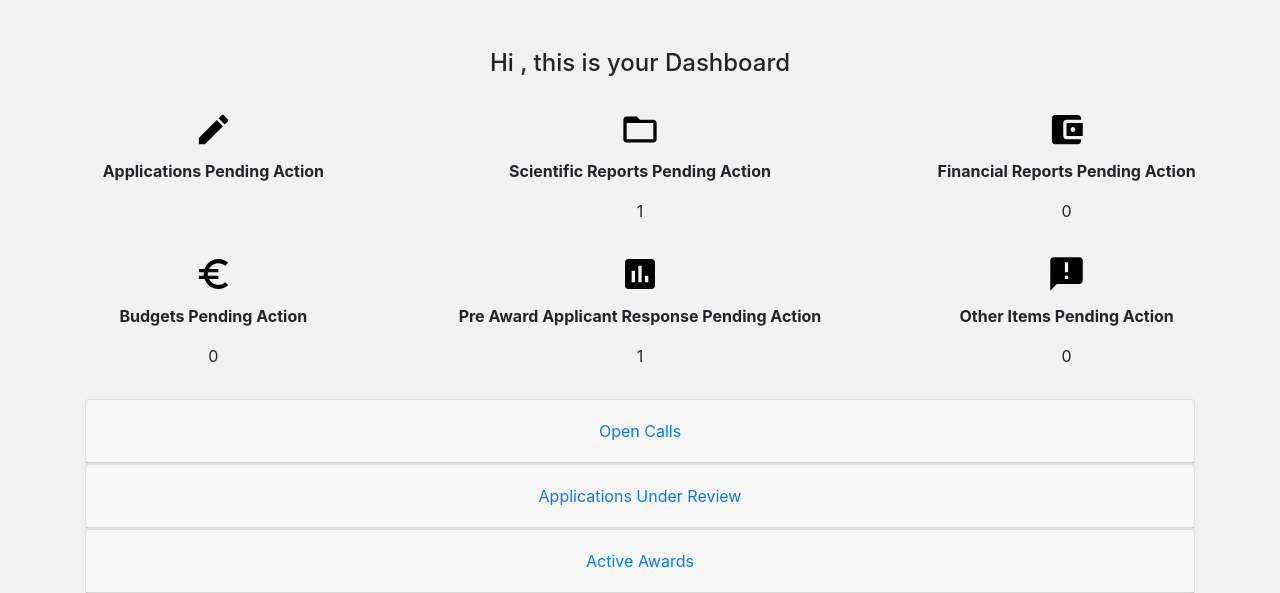
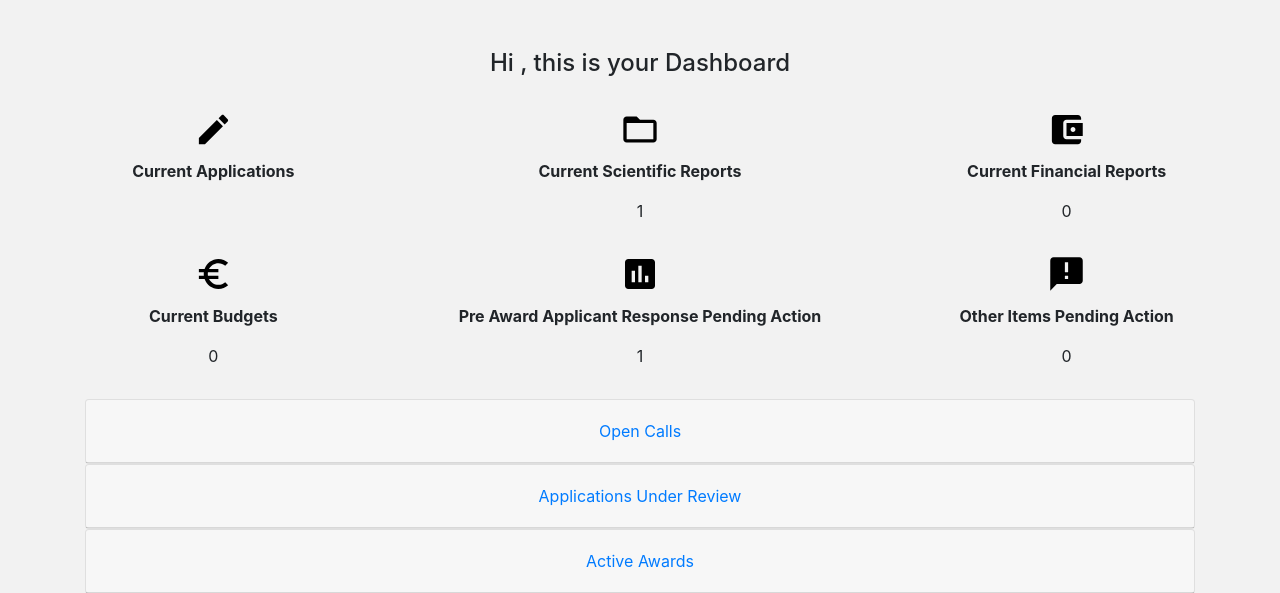
Before and after one commit to johnny1304/Team9, a Python web app: template templates/dashboard.html in a window 1280 px wide. Shown: the part 95-688 px from the top of the page. Run offline with Jinja, Linux system fonts and the light colour scheme; the template is opened without the code that fills it, so the values that code supplies are empty; some libraries are stand-ins or nearby versions.

Commit message:
Minor change to dashboard.html

```diff
--- a/templates/dashboard.html
+++ b/templates/dashboard.html
@@ -11,21 +11,21 @@
       <div class="col-sm-4">
         <div class="thumbnail">
           <img src="{{url_for('static', filename='app.svg')}}" alt="Application Icon">
-          <p><strong>Applications Pending Action</strong></p>
+          <p><strong>Current Applications</strong></p>
           <p>{{applicatons.length()}}</p>
         </div>
       </div>
       <div class="col-sm-4">
         <div class="thumbnail">
           <img src="{{url_for('static', filename='sci.svg')}}" alt="Scientific Icon">
-          <p><strong>Scientific Reports Pending Action</strong></p>
+          <p><strong>Current Scientific Reports</strong></p>
           <p>1</p>
         </div>
       </div>
       <div class="col-sm-4">
         <div class="thumbnail">
           <img src="{{url_for('static', filename='funds.svg')}}" alt="Funds Icon">
-          <p><strong>Financial Reports Pending Action</strong></p>
+          <p><strong>Current Financial Reports</strong></p>
           <p>0</p>
         </div>
       </div>
@@ -35,7 +35,7 @@
         <div class="col-sm-4">
           <div class="thumbnail">
             <img src="{{url_for('static', filename='budget.svg')}}" alt="Budget Icon">
-            <p><strong>Budgets Pending Action</strong></p>
+            <p><strong>Current Budgets</strong></p>
             <p>0</p>
           </div>
         </div>
```
Also changed, not shown: 1 other file.
